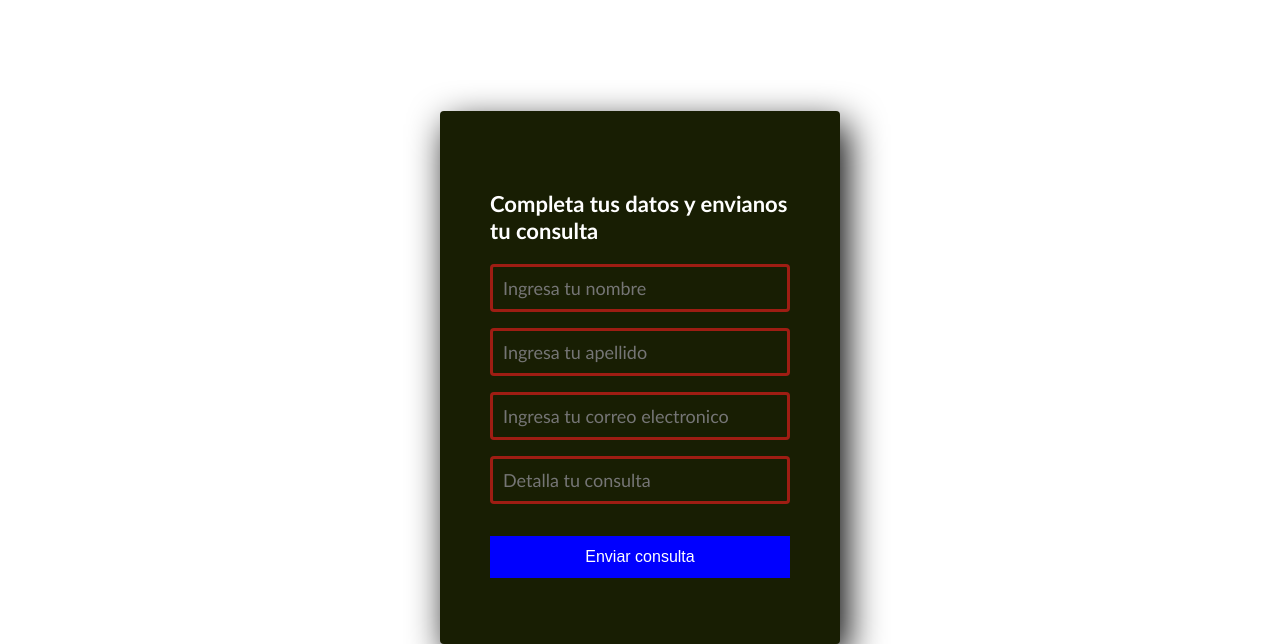
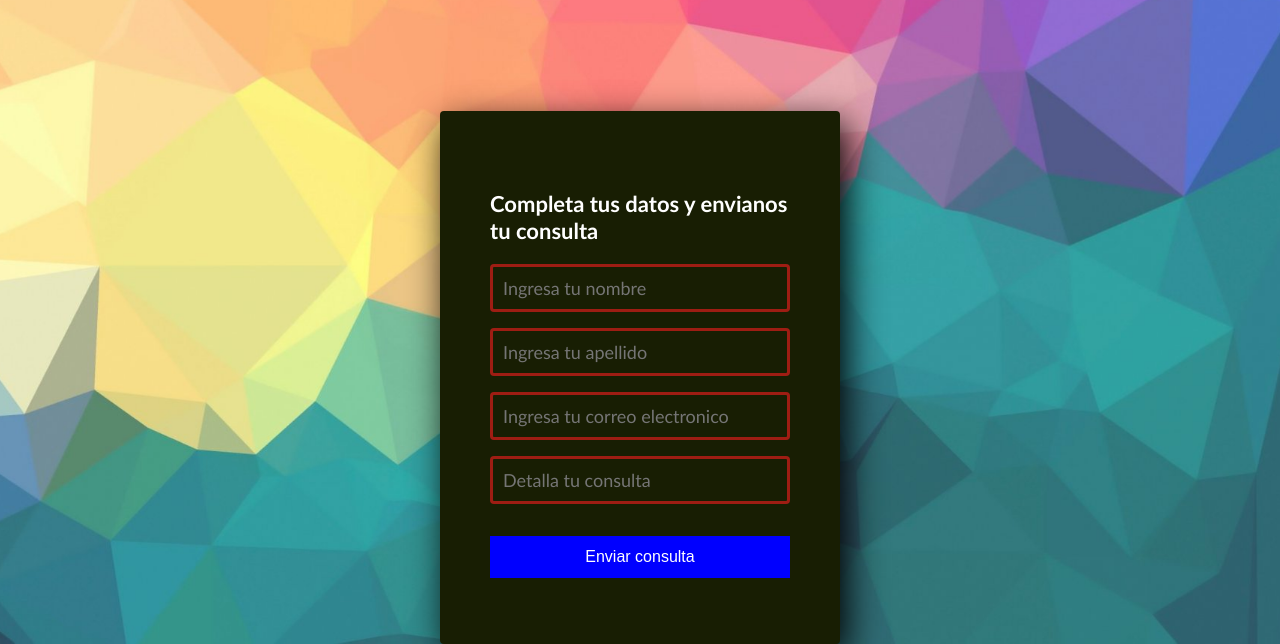
Before and after one commit to lucasjerez94/ConoceArgentina, a plain HTML site: page index2.html in a window 1280 px wide. Shown: the part 167-811 px from the top of the page. Drawn offline with Linux system fonts and the light colour scheme.

Commit message:
Update edicion2.css

```diff
--- a/edicion2.css
+++ b/edicion2.css
@@ -5,7 +5,7 @@
 body{
     font-family: 'Roboto',sans-serif;
     margin: 0;
-    background-image: url("../html-css-ljerez/media1/fondo-color.jpg");
+    background-image: url("../ConoceArgentina/media1/fondo-color.jpg");
     background-repeat: no-repeat;
     background-size: cover;
     background-position: center center;
```
